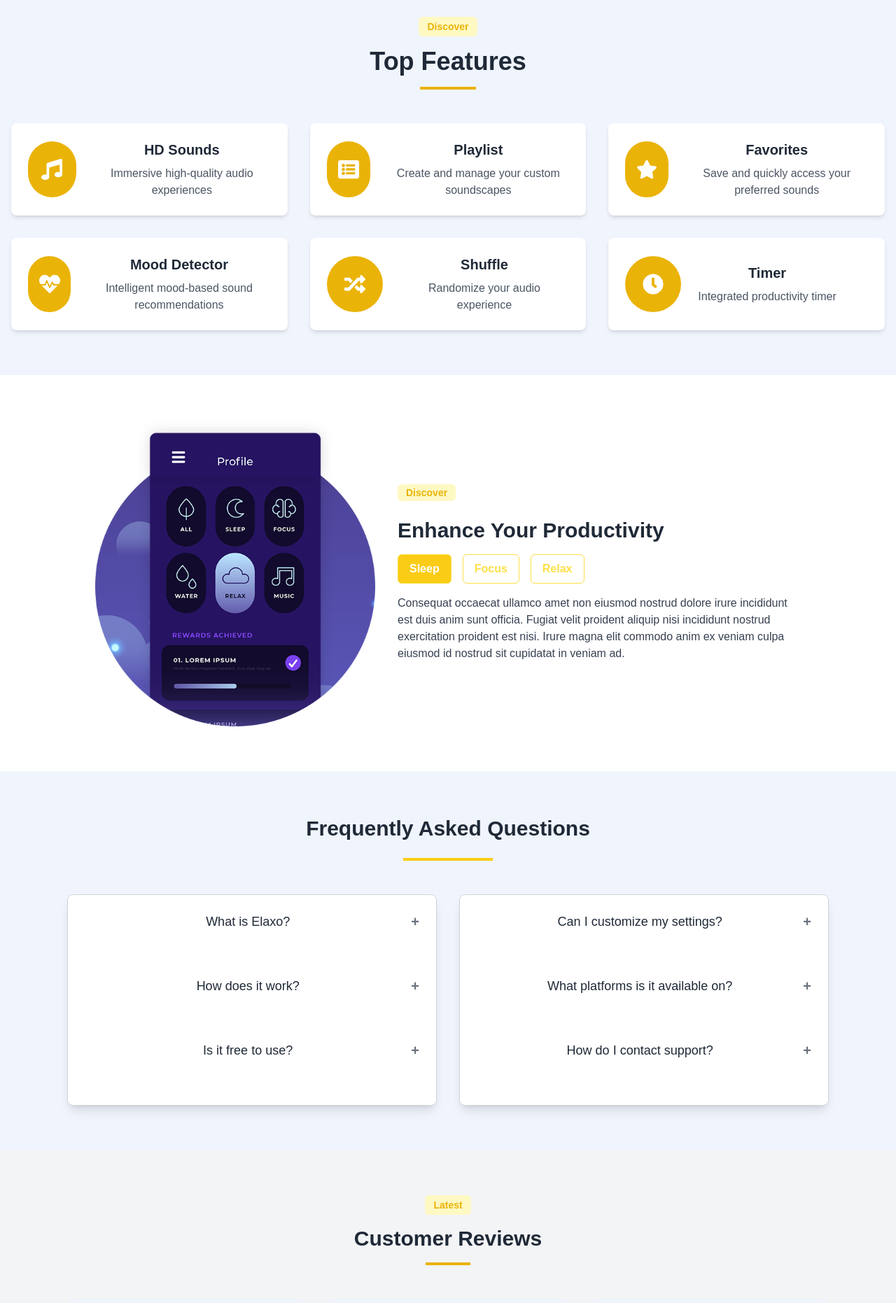
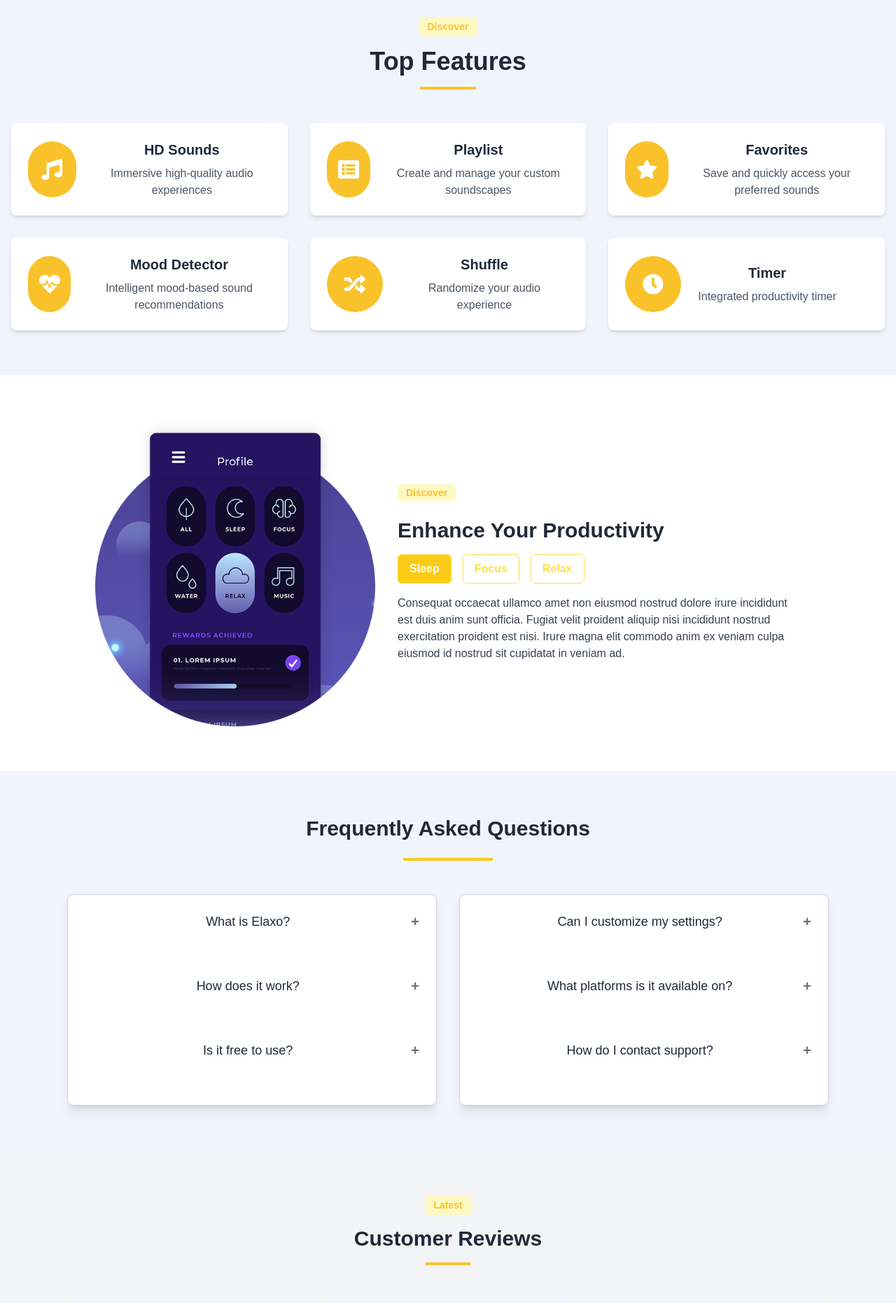
Before and after one commit to Sanaank-Official/website, a Next.js app: page / in a window 1280 px wide. Shown: the part 840-2702 px from the top of the page at 70% size. Built offline with nearby package versions, Linux system fonts and the light colour scheme.

Commit message:
custom color

```diff
--- a/src/app/page.js
+++ b/src/app/page.js
@@ -152,14 +152,14 @@ const Home = () => {
           >
             <motion.span
               whileHover={{ scale: 1.1 }}
-              className="text-sm font-bold text-yellow-500 bg-yellow-100 py-1 px-3 rounded-md inline-block"
+              className="text-sm font-bold text-customYellow bg-yellow-100 py-1 px-3 rounded-md inline-block"
             >
               Discover
             </motion.span>
             <h2 className="text-3xl md:text-4xl font-bold text-gray-800 mt-4">
               Top Features
             </h2>
-            <div className="w-20 h-1 bg-yellow-500 mx-auto mt-4"></div>
+            <div className="w-20 h-1 bg-customYellow mx-auto mt-4"></div>
           </motion.div>
 
           <motion.div
@@ -181,7 +181,7 @@ const Home = () => {
                 variants={itemVariants}
                 className="bg-white p-6 rounded-lg shadow-md flex items-center space-x-6 transform transition-all duration-300 hover:scale-105 hover:shadow-xl"
               >
-                <div className="bg-yellow-500 text-white rounded-full w-20 h-20 flex items-center justify-center text-3xl">
+                <div className="bg-customYellow text-white rounded-full w-20 h-20 flex items-center justify-center text-3xl">
                   {feature.icon}
                 </div>
                 <div>
@@ -245,7 +245,7 @@ const Home = () => {
               rotate: [0, 360],
               transition: { duration: 0.8, type: "spring", stiffness: 150 },
             }}
-            className="text-sm font-bold text-yellow-500 bg-yellow-100 py-1 px-3 rounded-md"
+            className="text-sm font-bold text-customYellow bg-yellow-100 py-1 px-3 rounded-md"
           >
             Discover
           </motion.span>
@@ -310,7 +310,7 @@ const Home = () => {
 				<div className="container mx-auto px-8 md:px-16 lg:px-24">
 					{/* Discover and Latest Buttons */}
 					<div className="text-center mb-4">
-						<span className="text-sm font-bold text-yellow-500 bg-yellow-100 py-1 px-3 rounded-md inline-block">
+						<span className="text-sm font-bold text-customYellow bg-yellow-100 py-1 px-3 rounded-md inline-block">
 							Latest
 						</span>
 					</div>
@@ -319,7 +319,7 @@ const Home = () => {
 					<h2 className="text-3xl font-bold text-center mb-4 text-gray-800">
 						Customer Reviews
 					</h2>
-					<div className="w-16 h-1 bg-yellow-500 mx-auto mb-12"></div>
+					<div className="w-16 h-1 bg-customYellow mx-auto mb-12"></div>
 
 					{/* Customer Reviews Grid */}
 					<div className="grid grid-cols-1 md:grid-cols-3 gap-8">
@@ -330,7 +330,7 @@ const Home = () => {
 								{[...Array(5)].map((_, index) => (
 									<svg
 										key={index}
-										className="w-5 h-5 text-yellow-500"
+										className="w-5 h-5 text-customYellow"
 										fill="currentColor"
 										xmlns="http://www.w3.org/2000/svg"
 										viewBox="0 0 20 20"
@@ -361,7 +361,7 @@ const Home = () => {
 								{[...Array(5)].map((_, index) => (
 									<svg
 										key={index}
-										className="w-5 h-5 text-yellow-500"
+										className="w-5 h-5 text-customYellow"
 										fill="currentColor"
 										xmlns="http://www.w3.org/2000/svg"
 										viewBox="0 0 20 20"
@@ -392,7 +392,7 @@ const Home = () => {
 								{[...Array(5)].map((_, index) => (
 									<svg
 										key={index}
-										className="w-5 h-5 text-yellow-500"
+										className="w-5 h-5 text-customYellow"
 										fill="currentColor"
 										xmlns="http://www.w3.org/2000/svg"
 										viewBox="0 0 20 20"
@@ -419,7 +419,7 @@ const Home = () => {
 
 					{/* Slidable Box Feature */}
 					<div className="mt-12">
-						<button className="bg-yellow-500 text-white py-2 px-4 rounded-full">
+						<button className="bg-customYellow text-white py-2 px-4 rounded-full">
 							See More Reviews
 						</button>
 					</div>
@@ -439,7 +439,7 @@ const Home = () => {
 					{/* Left side: Text and Buttons */}
 					<div className="flex flex-col items-center lg:items-start text-center lg:text-left">
 						{/* Download Heading */}
-						<span className="text-sm font-bold text-yellow-500 bg-yellow-100 py-1 px-3 rounded-md mb-2">
+						<span className="text-sm font-bold text-customYellow bg-yellow-100 py-1 px-3 rounded-md mb-2">
 							Download
 						</span>
 						<h2 className="text-3xl font-bold mb-4 text-gray-800">
--- a/src/components/Header.js
+++ b/src/components/Header.js
@@ -23,7 +23,7 @@ export default function Header() {
 	return (
 		<nav
 			className={`fixed top-0 left-0 w-full flex items-center justify-around text-lg p-8 transition-all duration-300 z-50 ${
-				isScrolled ? "bg-yellow-500" : "bg-transparent"
+				isScrolled ? "bg-customYellow" : "bg-transparent"
 			}`}>
 			<Image
 				src="/images/logo-light.png"
@@ -47,7 +47,7 @@ export default function Header() {
 			</ul>
 			<a
 				href="#"
-				className="px-5 py-2 text-white font-light rounded-full bg-gradient-to-r from-blue-500 to-purple-600 hover:scale-105 transform transition duration-300 ease-in-out">
+				className="px-7 py-1 text-white font-bold rounded-full bg-black  transition duration-100 h-9">
 				DOWNLOAD
 			</a>
 		</nav>
--- a/src/components/Statesections.js
+++ b/src/components/Statesections.js
@@ -47,7 +47,7 @@ const StatsSection = () => {
   }, []);
 
   return (
-    <div className="bg-yellow-500 py-16 text-white">
+    <div className="bg-customYellow py-16 text-white">
       <div className="container mx-auto px-8 md:px-16 lg:px-24">
         <div className="grid grid-cols-1 md:grid-cols-4 gap-8 animate-fade-in">
           <div>
--- a/tailwind.config.js
+++ b/tailwind.config.js
@@ -34,6 +34,7 @@ module.exports = {
       colors: {
         background: "var(--background)",
         foreground: "var(--foreground)",
+        customYellow: '#F9C22A',
       },
     },
   },
```
